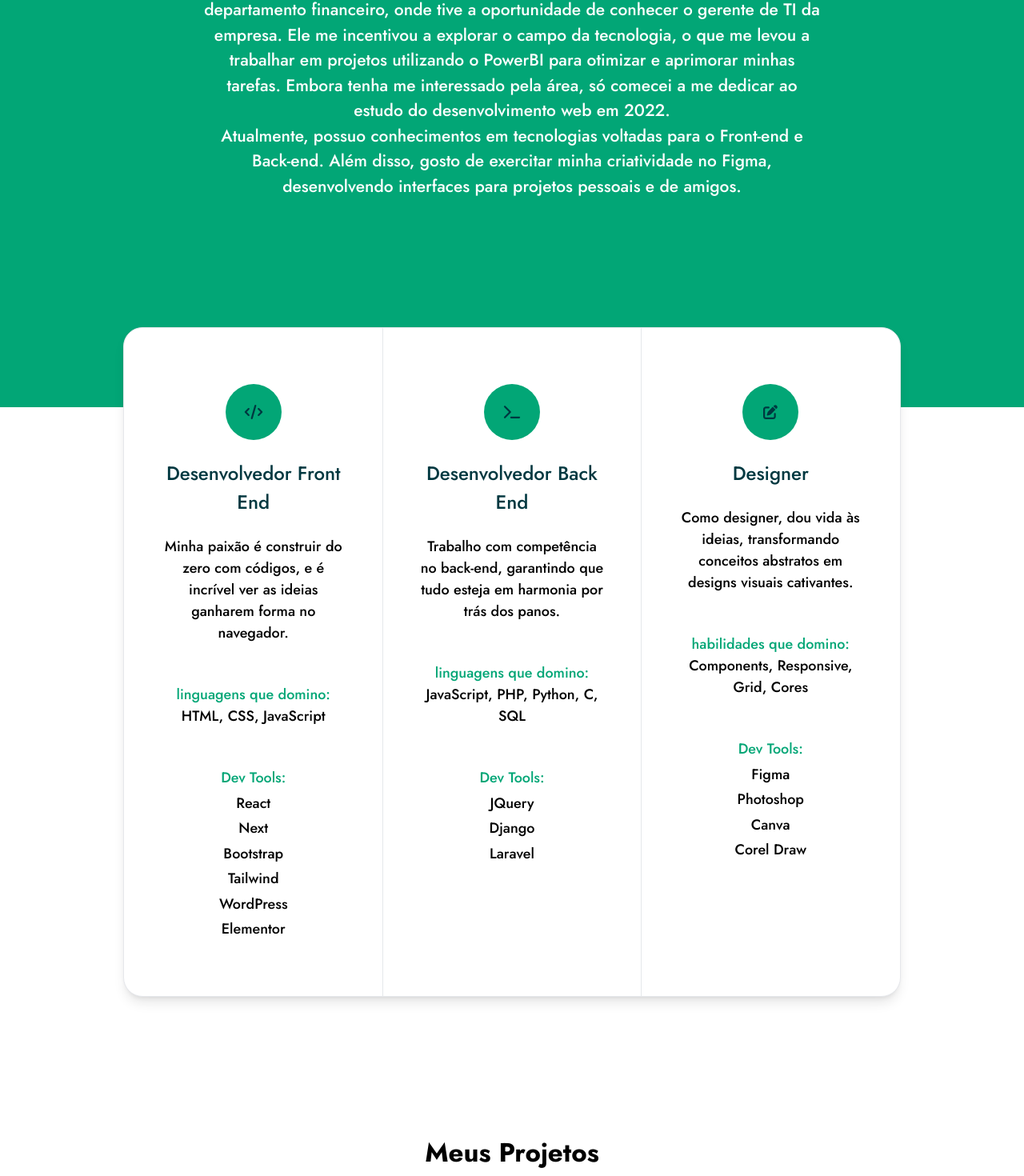
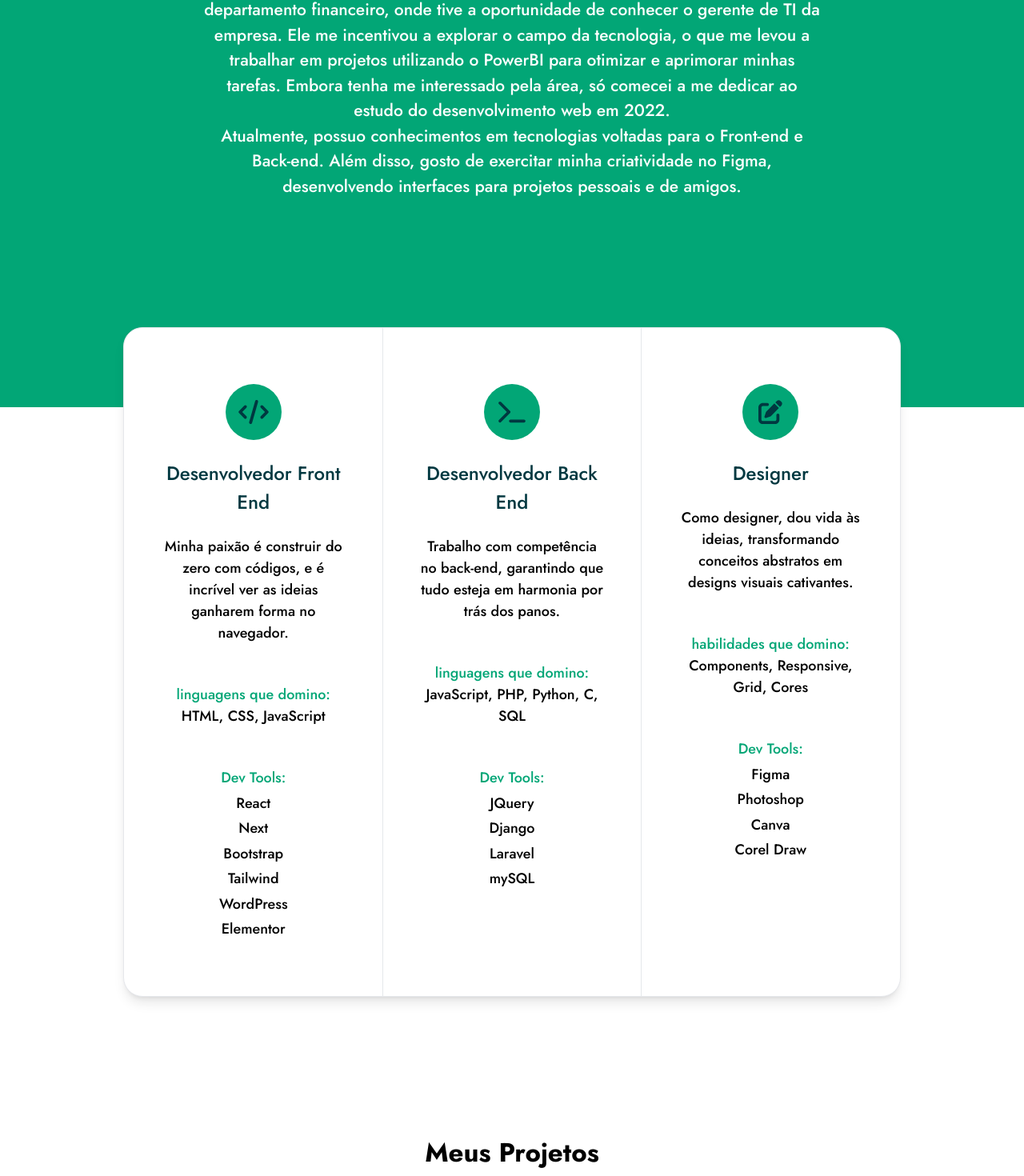
Before and after one commit to kaua-s1lva/meu-novo-portfolio, a Next.js app: page / in a window 1280 px wide. Shown: the part 1317-2787 px from the top of the page at 80% size. Built offline with nearby package versions, Linux system fonts and the light colour scheme.

Commit message:
animações

```diff
--- a/src/components/ItemAbout.tsx
+++ b/src/components/ItemAbout.tsx
@@ -1,8 +1,11 @@
+"use client";
+
 import { FontAwesomeIcon } from "@fortawesome/react-fontawesome";
+import { ComponentProps } from "react";
+import { motion } from "framer-motion";
 
 type Props = {
     hasBorder?: boolean;
-    hasBorderBottom?: boolean;
     image: any;
     title: string;
     contentTitle: string;
@@ -12,9 +15,10 @@ type Props = {
     contentTools: string[];
 }
 
+type animeProps = ComponentProps<typeof motion.div>
+
 export function ItemAbout ( {
     hasBorder,
-    hasBorderBottom,
     image,
     title,
     contentTitle,
@@ -22,15 +26,15 @@ export function ItemAbout ( {
     contentDescription,
     tools,
     contentTools,
-}:Props ) {
+    ...props
+}:Props & animeProps ) {
 
     const borderClass = hasBorder ? 'md:border-r md:border-l md:border-b-0 md:border-t-0 border-b border-t ' : '';
-    const borderBottomClass = hasBorderBottom ? 'border-b border-1' : '';
 
     return (
-        <div className={`py-[70px] px-[45px] sm:flex sm:items-center sm:flex-col md:w-[33.3%] text-[18px] ${borderClass}`}>
+        <motion.div className={`relative py-[70px] px-[45px] sm:flex sm:items-center sm:flex-col md:w-[33.3%] text-[18px] ${borderClass}`} {...props}>
             <div className="w-[70px] h-[70px] rounded-full bg-primary-green flex items-center mx-auto">
-                <FontAwesomeIcon icon={image} width={40} className=" text-primary-dark-green m-auto text-center"/>
+                <FontAwesomeIcon icon={image} width={40} height={40} className=" text-primary-dark-green m-auto text-center text-3xl"/>
             </div>
             <h1 className="my-6 text-[24px] text-primary-dark-green text-center">{title}</h1>
             <p className="text-center">{contentTitle}</p>
@@ -42,6 +46,6 @@ export function ItemAbout ( {
                     <li key={index} className="mt-[4.5px] text-center">{tool}</li>
                 ))}
             </ul>
-        </div>
+        </motion.div>
     )
 }
--- a/src/components/ItemButton.tsx
+++ b/src/components/ItemButton.tsx
@@ -11,7 +11,7 @@ export function ItemButton ( { content, icon, paddingX, paddingY }:Props ) {
     return (
         //colocar um degradê
         <button style={{padding: `${paddingY}px ${paddingX}px`}} className="border-2 rounded-full border-primary-green px-${paddingX} py-${paddingY} text-primary-green hover:text-white hover:bg-primary-green transition duration-500 flex gap-2">
-            {icon && <FontAwesomeIcon icon={icon} className="mr-2" width={30}/>}{content}
+            {icon && <FontAwesomeIcon icon={icon} className="mr-2 text-3xl" width={30}/>}{content}
         </button>
     )
 }
--- a/src/components/ItemFooter.tsx
+++ b/src/components/ItemFooter.tsx
@@ -9,8 +9,8 @@ export function ItemFooter ( { image, link }:Props ) {
     return (
         <>
         <a href={link}>
-            <div className="rounded-full  border-2 border-gray-300 hover:border-white p-2 hover:bg-white transition duration-500 text-white hover:text-primary-green">
-                <FontAwesomeIcon icon={image} width={20} height={20} className=""/>
+            <div className="rounded-full w-10 h-10 border-2 border-gray-300 hover:border-white p-2 hover:bg-white transition duration-500 text-white hover:text-primary-green">
+                <FontAwesomeIcon icon={image} style={{ fontSize: '20px' }} />
             </div>
         </a>
         </>
--- a/src/components/SectionAbout.tsx
+++ b/src/components/SectionAbout.tsx
@@ -1,8 +1,16 @@
+"use client";
+
 import { Container } from "./Container";
+import { motion } from "framer-motion";
 
 export function SectionAbout () {
     return (
-        <div className="w-full bg-primary-green">
+        <motion.div className="relative w-full bg-primary-green"
+            initial={{ opacity: 0 }}
+            whileInView={{ opacity: 1 }}
+            exit={{ opacity: 0, scale: 0 }}
+            transition={{ duration: 0.4, delay: 0.2 }}
+        >
             <Container>
                 <div className="text-white text-center w-[100%] sm:w-[80%] m-auto pt-[100px] md:pt-[160px] pb-[200px] md:pb-[260px]">
                     <h1 className="text-[25px] font-bold mb-6">Olá, me chamo Kauã. Muito prazer!</h1>
@@ -18,7 +26,10 @@ export function SectionAbout () {
                     </h2>
                 </div>
             </Container>
-        </div>
+
+
+
+        </motion.div>
 
     )
 }
--- a/src/components/SectionContact.tsx
+++ b/src/components/SectionContact.tsx
@@ -1,19 +1,43 @@
+"use client";
+
 import { Container } from "./Container";
 
 import { faMessage } from '@fortawesome/free-solid-svg-icons'
 import { ItemButton } from "./ItemButton";
+import { motion } from "framer-motion";
 
 export function SectionContact () {
+
+    const animeProps = {
+        initial: { opacity: 0, x: -100 },
+        whileInView: { opacity: 1, x: 0 },
+        exit: { opacity: 0, x: -100 },
+    }
+
     return (
         <Container>
             <div className="py-[60px] md:py-[70px] w-full">
-                <h1 className="text-[30px] text-center pb-6">Interessado em colaborar comigo?</h1>
-                <h2 className="text-[21px] text-center pb-6">Entre em contato:</h2>
-                <div className="w-full flex justify-center items-center text-[21px] mt-8">
+                <motion.h1
+                    className="text-[30px] text-center pb-6"
+                    {...animeProps}
+                    transition={{ duration: 0.5, delay: 0 }}
+                >Interessado em colaborar comigo?
+                </motion.h1>
+                <motion.h2
+                    className="text-[21px] text-center pb-6"
+                    {...animeProps}
+                    transition={{ duration: 0.5, delay: 0 }}
+                >Entre em contato:
+                </motion.h2>
+                <motion.div
+                    className="w-full flex justify-center items-center text-[21px] mt-8"
+                    {...animeProps}
+                    transition={{ duration: 0.5, delay: 0 }}
+                >
                     <a href="https://wa.me/5528999779469">
                         <ItemButton content="Começar uma conversa" paddingX={30} paddingY={11} icon={faMessage}/>
                     </a>
-                </div>
+                </motion.div>
 
             </div>
         </Container>
--- a/src/components/SectionHero.tsx
+++ b/src/components/SectionHero.tsx
@@ -1,19 +1,57 @@
+"use client";
+
 import { Container } from "./Container";
 import Image from "next/image";
+import { motion } from "framer-motion";
 
 import Avatar from '@/img/avatar.png'
 import ComputerVetor from '@/img/Browser stats-pana.png'
 
 export function SectionHero () {
+
+    const animeProps = {
+        initial: { opacity: 0, x: -100 },
+        whileInView: { opacity: 1, x: 0 },
+        exit: { opacity: 0, x: -100 },
+    }
+
     return (
         <Container>
-            <div className="pt-8 w-full flex flex-col justify-center items-center">
-                <div className="p-14 ">
-                    <h1 className="md:text-5xl font-bold mb-6 text-center text-primary-dark-green text-4xl">Desenvolvedor Full Stack</h1>
-                    <h2 className="text-2xl font-light mb-6 text-center text-primary-dark-green">Sou apaixonado por desenvolvimento e sempre busco aprimorar minhas habilidades.</h2>
-                    <Image src={Avatar} alt="user-fig" className="my-8 flex m-auto"/>
+            <div
+                className=" pt-8 w-full flex flex-col justify-center items-center">
+                <div className="p-14 relative">
+                    <motion.h1
+                        className="relative md:text-5xl font-bold mb-6 text-center text-primary-dark-green text-4xl"
+                        {...animeProps}
+                        transition={{ duration: 0.5, delay: 0 }}
+                    >
+                        Desenvolvedor Full Stack
+                    </motion.h1>
+                    <motion.h2
+                        className="text-2xl font-light mb-6 text-center text-primary-dark-green"
+                        {...animeProps}
+                        transition={{ duration: 0.5, delay: 0.1 }}
+                    >
+                    Sou apaixonado por desenvolvimento e sempre busco aprimorar minhas habilidades.
+                    </motion.h2>
+                    <motion.div
+                        className="relative"
+                        initial={{ opacity: 0, scale: 0 }}
+                        whileInView={{ opacity: 1, scale: 1 }}
+                        exit={{ opacity: 0, scale: 0 }}
+                        transition={{ duration: 0.4, delay: 0.2 }}
+                    >
+                        <Image src={Avatar} alt="user-fig" className="my-8 flex m-auto"/>
+                    </motion.div>
                 </div>
-                <Image src={ComputerVetor} alt="computer vetor" className="w-[400px]"/>
+                <motion.div
+                    initial={{ opacity: 0, scale: 0 }}
+                    whileInView={{ opacity: 1, scale: 1 }}
+                    exit={{ opacity: 0, scale: 0 }}
+                    transition={{ duration: 0.5, delay: 0.3 }}
+                >
+                    <Image src={ComputerVetor} alt="computer vetor" className="w-[400px]"/>
+                </motion.div>
             </div>
         </Container>
     )
--- a/src/components/SectionProject.tsx
+++ b/src/components/SectionProject.tsx
@@ -1,5 +1,8 @@
+"use client";
+
 import { Container } from "./Container";
 import { faGithub } from '@fortawesome/free-brands-svg-icons'
+import { motion } from "framer-motion";
 
 import ItauLogo from "@/img/itau-logo.png"
 import labTestesLogo from "@/img/lab-testes-logo.png"
@@ -7,25 +10,48 @@ import { ItemProject } from "./ItemProject";
 import { ItemButton } from "./ItemButton";
 
 export function SectionProject () {
+
+    const animeProps = {
+        initial: { opacity: 0, x: -100 },
+        whileInView: { opacity: 1, x: 0 },
+        exit: { opacity: 0, x: -100 },
+    }
+
     return (
         <div className="md:py-[70px] py-[0px] border-b-2" id="project">
-            <h1 className="text-[33px] text-center mb-6 font-semibold">Meus Projetos</h1>
-            <h2 className="text-[21px] text-center mb-6">Aqui estão alguns dos meus projetos. Deseja saber mais? <a href="#" className="text-primary-green">Contate-me</a></h2>
+            <motion.h1
+                className="text-[33px] text-center mb-6 font-semibold"
+                {...animeProps}
+                transition={{ duration: 0.5, delay: 0 }}
+            >
+            Meus Projetos
+            </motion.h1>
+            <motion.h2
+                className="text-[21px] text-center mb-6"
+                {...animeProps}
+                transition={{ duration: 0.5, delay: 0.2 }}
+            >
+            Aqui estão alguns dos meus projetos. Deseja saber mais? <a href="#" className="text-primary-green">Contate-me</a>
+            </motion.h2>
             <Container>
                 <div className="grid lg:grid-cols-3 md:grid-cols-2 grid-cols-1 gap-[2.3%] md:py-16 py-0 w-[100%]">
 
-                    <ItemProject image={ItauLogo} color="primary-itau-color" text="Site desenvolvido com base no design do Banco Itaú utilizando Next.js" />
-                    <ItemProject image={labTestesLogo} color="primary-labtestes-color" text="Aplicar manutenção no site desenvolvido em Laravel" />
+                    <ItemProject image={ItauLogo} color="primary-itau-color" delay={0.1} text="Site desenvolvido com base no design do Banco Itaú utilizando Next.js" />
+                    <ItemProject image={labTestesLogo} color="primary-labtestes-color" delay={0.2} text="Aplicar manutenção no site desenvolvido em Laravel" />
 
                 </div>
 
             </Container>
-            <div className="w-full flex items-center justify-center text-[21px] mt-[32px] mb-[60px]">
+            <motion.div
+                className="w-full flex items-center justify-center text-[21px] mt-[32px] mb-[60px]"
+                {...animeProps}
+                transition={{ duration: 0.5, delay: 0.2 }}
+            >
                 <a href="https://github.com/kaua-s1lva" target="_blank">
                     <ItemButton content="Confira meu GitHub" paddingX={30} paddingY={11} icon={faGithub}/>
                 </a>
                 <span></span>
-            </div>
+            </motion.div>
         </div>
     )
 }
--- a/src/components/SectionSkill.tsx
+++ b/src/components/SectionSkill.tsx
@@ -1,11 +1,19 @@
+"use client";
+
 import { Container } from "./Container";
 
-import CodeBackIcon from "@/img/code-icon.png"
 import { ItemAbout } from "./ItemAbout";
 import { faCode, faTerminal, faPenToSquare } from '@fortawesome/free-solid-svg-icons'
 import {  } from '@fortawesome/free-brands-svg-icons'
 
 export function SectionSkill () {
+
+    const animeProps = {
+        initial: { opacity: 0, y: 100 },
+        whileInView: { opacity: 1, y: 0 },
+        exit: { opacity: 0, y: 100 },
+    }
+
     return (
         <Container>
             <div className="flex flex-col md:flex-row justify-center border rounded-3xl relative top-[-100px] bg-white shadow-lg">
@@ -19,6 +27,8 @@ export function SectionSkill () {
                 contentDescription="HTML, CSS, JavaScript"
                 tools="Dev Tools:"
                 contentTools={["React", "Next", "Bootstrap", "Tailwind", "WordPress", "Elementor"]}
+                {...animeProps}
+                transition={{ duration: 0.5, delay: 0.3 }}
                 />
                 <ItemAbout
                 hasBorder={true}
@@ -28,7 +38,9 @@ export function SectionSkill () {
                 description="linguagens que domino:"
                 contentDescription="JavaScript, PHP, Python, C, SQL"
                 tools="Dev Tools:"
-                contentTools={["JQuery", "Django", "Laravel"]}
+                contentTools={["JQuery", "Django", "Laravel", "mySQL"]}
+                {...animeProps}
+                transition={{ duration: 0.5, delay: 0.5 }}
                 />
                 <ItemAbout
                 hasBorder={false}
@@ -39,6 +51,8 @@ export function SectionSkill () {
                 contentDescription="Components, Responsive, Grid, Cores"
                 tools="Dev Tools:"
                 contentTools={["Figma", "Photoshop", "Canva", "Corel Draw"]}
+                {...animeProps}
+                transition={{ duration: 0.5, delay: 0.7 }}
                 />
 
             </div>
```
Also changed, not shown: src/components/Footer.tsx (+11 -2 lines), src/components/ItemProject.tsx (+13 -3 lines), src/components/Navbar.tsx (+8 -2 lines).
